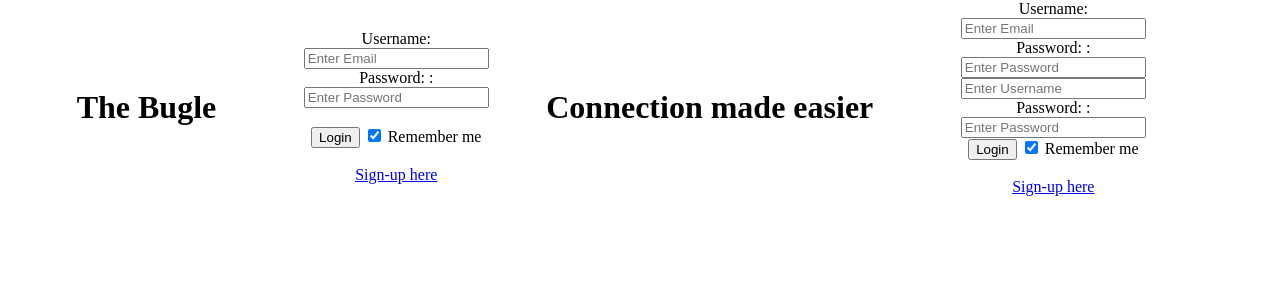
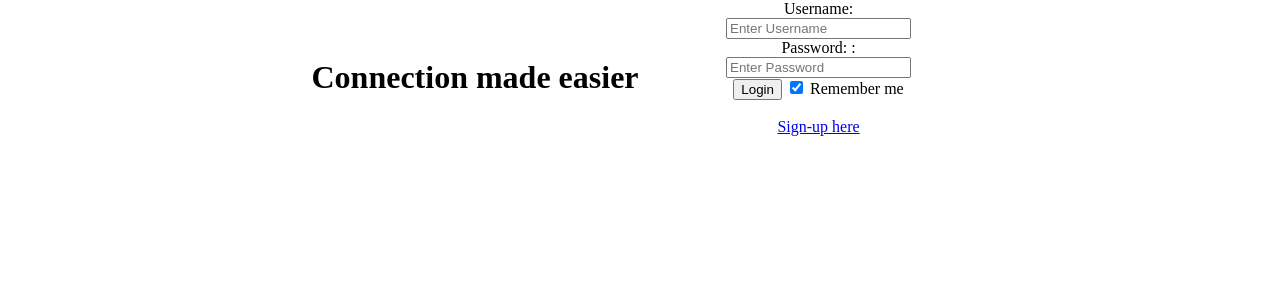
Before and after one commit to Numb11/Secure-Soft, a PHP site: page / in a window 1280 px wide. Shown: the top 300 px of the page. Run offline with PHP 8.4, Linux system fonts and the light colour scheme.

Commit message:
Git Messed up

```diff
--- a/index.php
+++ b/index.php
@@ -1,44 +1,6 @@
 <!DOCTYPE html>
 <html>
 
-
-
-
-<head>
-<title> Connection made easier </title>
-<link rel = "stylesheet" href="log-in.css">
-</head>
-
-<body>
-    <h1 id = "bannerText">The Bugle</h1>
-    <div class = "logInForm">
-        <form action="log-in.php" method = "post">
-            <label for="username">Username:</label><br>
-            <input type="email" placeholder = "Enter Email" name="username"><br>
-
-            <label for="password">Password: :</label><br>
-            <input type="password" placeholder = "Enter Password"  name="password">
-        </form>
-
-        <br>
-
-        <button type = "submit">Login</button>
-
-        <label>
-                <input type="checkbox" checked="checked" name="remember">
-                Remember me
-        </label>
-
-
-
-        <br></br>
-
-        <label> <a href="signup.html">Sign-up here</a> </label>
-    </div>
-
-    <?php
-
-    ?>
 
 <head>
 <title> FakeBook </title>
@@ -51,12 +13,6 @@
     <div class = "logInForm">
         <form action="verifyUser.php" method = "POST">
             <label for="username">Username:</label><br>
-
-            <input type="email" placeholder = "Enter Email" name="username"><br>
-
-            <label for="password">Password: :</label><br>
-            <input type="password" placeholder = "Enter Password"  name="password">
-        </form>
 
             <input type="text" placeholder = "Enter Username" name="username" required><br>
 
```
Also changed, not shown: verifyUser.php (+1 -32 lines).
